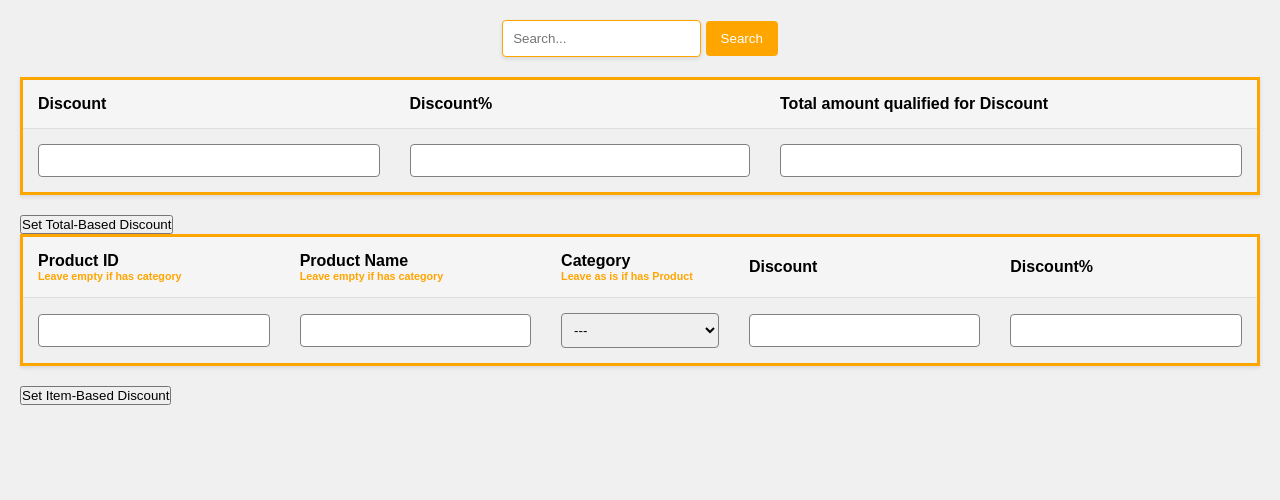
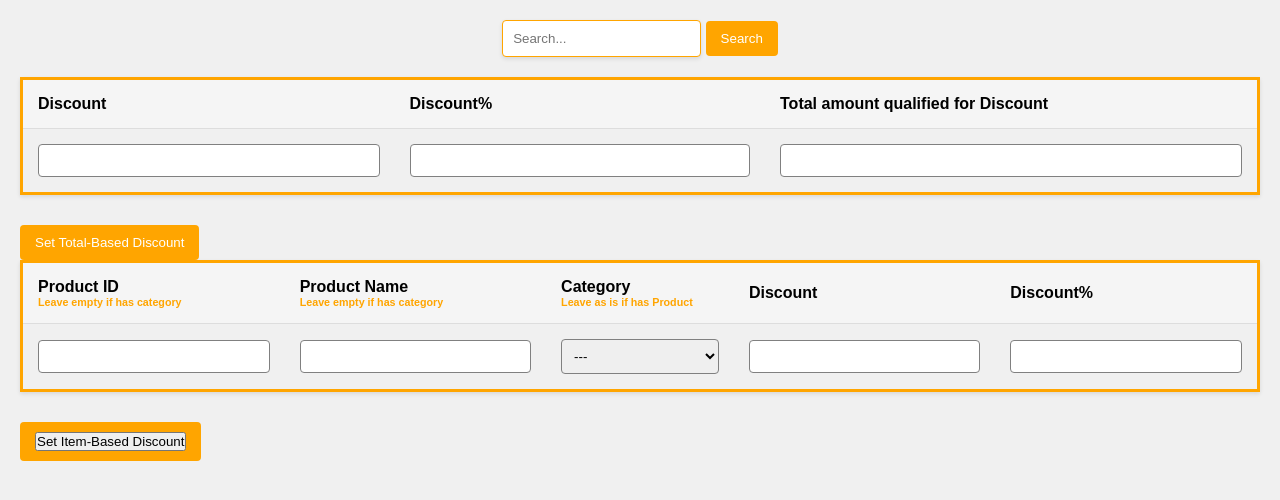
Before and after one commit to ViverIT1/WebBasedPOS, a PHP site: page /discount.php in a window 1280 px wide. Shown: the part 57-557 px from the top of the page. Run offline with PHP 8.4, Linux system fonts and the light colour scheme; data that the repository does not hold is empty.

Commit message:
adjust css for custom buttons

```diff
--- a/discount.css
+++ b/discount.css
@@ -105,7 +105,7 @@
 }
 
 /* href 2 buttons */
-.custom-button button[type="submit"] {
+.custom-button {
   padding: 10px 15px;
   background-color: orange;
   color: #fff;
@@ -113,8 +113,11 @@
   border-radius: 4px;
   cursor: pointer;
   transition: background-color 0.2s ease-in-out;
+  text-decoration: none; /* To remove the default link underline */
+  margin-top: 10px; /* Adjust the top margin for spacing */
+  display: inline-block; /* Ensures the button is treated as a block while keeping it inline with the link */
 }
 
-.custom-button button[type="submit"]:hover {
+.custom-button:hover {
   background-color: darkorange;
 }
```
